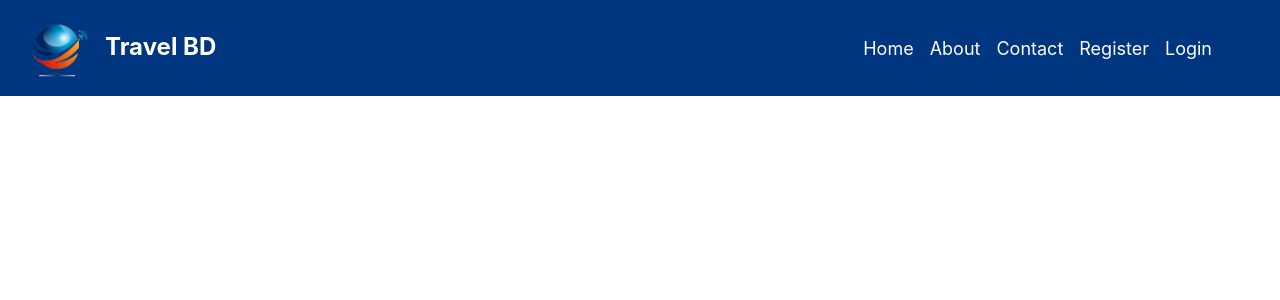
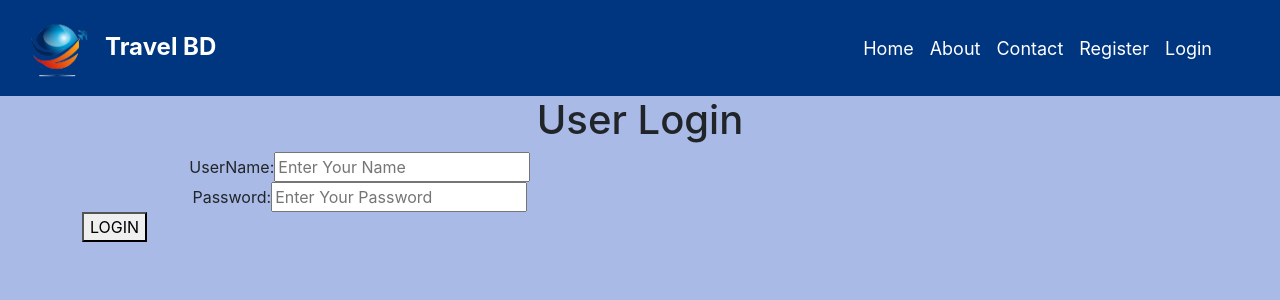
Before and after one commit to Mahfuz60/tour-booking-app, a React (Create React App) app: page /login in a window 1280 px wide. Shown: the top 300 px of the page. Built offline with nearby package versions, Linux system fonts and the light colour scheme.

Commit message:
login form

```diff
--- a/src/components/Header/Header.jsx
+++ b/src/components/Header/Header.jsx
@@ -15,7 +15,7 @@ import 'react-date-range/dist/styles.css'; // main css file
 import 'react-date-range/dist/theme/default.css'; // theme css file
 import { format } from 'date-fns';
 import { useNavigate } from 'react-router-dom';
-import { SearchContext } from '../context/searchContext';
+import { SearchContext } from '../context/SearchContext';
 
 const Header = ({ type }) => {
   const [openDate, setOpenDate] = useState(false);
--- /dev/null
+++ b/src/components/context/AuthContex.js
@@ -0,0 +1,59 @@
+import { createContext, useEffect, useReducer } from 'react';
+
+const INITIAL_STATE = {
+  user: JSON.parse(localStorage.getItem('user')) || null,
+  loading: false,
+  error: null,
+};
+
+export const AuthContext = createContext(INITIAL_STATE);
+
+const SearchReducer = (state, action) => {
+  switch (action.type) {
+    case 'USER_LOGIN':
+      return {
+        user: null,
+        loading: true,
+        error: null,
+      };
+    case 'LOGIN_SUCCESS':
+      return {
+        user: action.payload,
+        loading: false,
+        error: null,
+      };
+    case 'LOGIN_FAILURE':
+      return {
+        user: null,
+        loading: false,
+        error: action.payload,
+      };
+    case 'LOGOUT':
+      return {
+        user: null,
+        loading: false,
+        error: null,
+      };
+    default:
+      return state;
+  }
+};
+
+export const AuthContextProvider = ({ children }) => {
+  const [state, dispatch] = useReducer(SearchReducer, INITIAL_STATE);
+  useEffect(() => {
+    localStorage.setItem('user', JSON.stringify(state.user));
+  }, [state.user]);
+  return (
+    <AuthContext.Provider
+      value={{
+        user: state.user,
+        loading: state.loading,
+        error: state.error,
+        dispatch,
+      }}
+    >
+      {children}
+    </AuthContext.Provider>
+  );
+};
--- a/src/components/pages/Hotel/Hotel.jsx
+++ b/src/components/pages/Hotel/Hotel.jsx
@@ -8,7 +8,7 @@ import Footer from '../../Footer/Footer';
 import useFetch from '../../hooks/useFetch';
 import { useLocation } from 'react-router-dom';
 import { useContext } from 'react';
-import { SearchContext } from '../../context/searchContext';
+import { SearchContext } from '../../context/SearchContext';
 
 const Hotel = () => {
   const location = useLocation();
@@ -103,7 +103,7 @@ const Hotel = () => {
                   of {isData.rating}!
                 </span>
                 <h2>
-                  <b>${(days + 1) * (isData.cheapestPrice * options.room)}</b> ,{days + 1} night
+                  <b>${(days + 1) * (isData.cheapestPrice * options.room)}</b>({days + 1} night)
                 </h2>
                 <button onClick={handleReserve}>Reserve or Book Now!</button>
               </div>
--- /dev/null
+++ b/src/components/pages/Login/Login.css
@@ -0,0 +1,10 @@
+.loginBg {
+  background-color: rgba(35, 76, 190, 0.384);
+  width: 100%;
+  height: 100vh;
+}
+
+.loginUser{
+  text-align: center;
+  width: 60%;
+}
--- a/src/components/pages/Login/Login.jsx
+++ b/src/components/pages/Login/Login.jsx
@@ -1,9 +1,46 @@
 import React from 'react';
+import './Login.css';
+import { useContext } from 'react';
+import { useState } from 'react';
+import { AuthContext } from '../../context/AuthContex';
 
 const Login = () => {
+  const [login, setLogin] = useState({
+    userName: undefined,
+    password: undefined,
+  });
+
+  const { loading, error, dispatch } = useContext(AuthContext);
+
+  const handleChange = () => {};
   return (
-    <div>
-
+    <div className='loginBg'>
+      <div className='container '>
+        <div className='row'>
+          <h1 className='text-center'>User Login</h1>
+          <div className='col-md-10 col-10'>
+            <div className='loginUser'>
+              <label htmlFor=''>UserName:</label>
+              <input
+                type='text'
+                placeholder='Enter Your Name'
+                id='userName'
+                onChange={handleChange}
+              />
+            </div>
+            <div className='loginUser'>
+              <label htmlFor=''>Password:</label>
+              <input
+                type='password'
+                placeholder='Enter Your Password'
+                id='password'
+                onChange={handleChange}
+              />
+            </div>
+            <button>LOGIN</button>
+          </div>
+        </div>
+      </div>
     </div>
   );
 };
--- a/src/index.js
+++ b/src/index.js
@@ -2,13 +2,16 @@ import React from 'react';
 import ReactDOM from 'react-dom/client';
 import './index.css';
 import App from './App';
-import { SearchContextProvider } from './components/context/searchContext';
+import { SearchContextProvider } from './components/context/SearchContext';
+import { AuthContextProvider } from './components/context/AuthContex';
 
 const root = ReactDOM.createRoot(document.getElementById('root'));
 root.render(
   // <React.StrictMode>
-  <SearchContextProvider>
-    <App />
-  </SearchContextProvider>
+  <AuthContextProvider>
+    <SearchContextProvider>
+      <App />
+    </SearchContextProvider>
+  </AuthContextProvider>
   // </React.StrictMode>
 );
```
